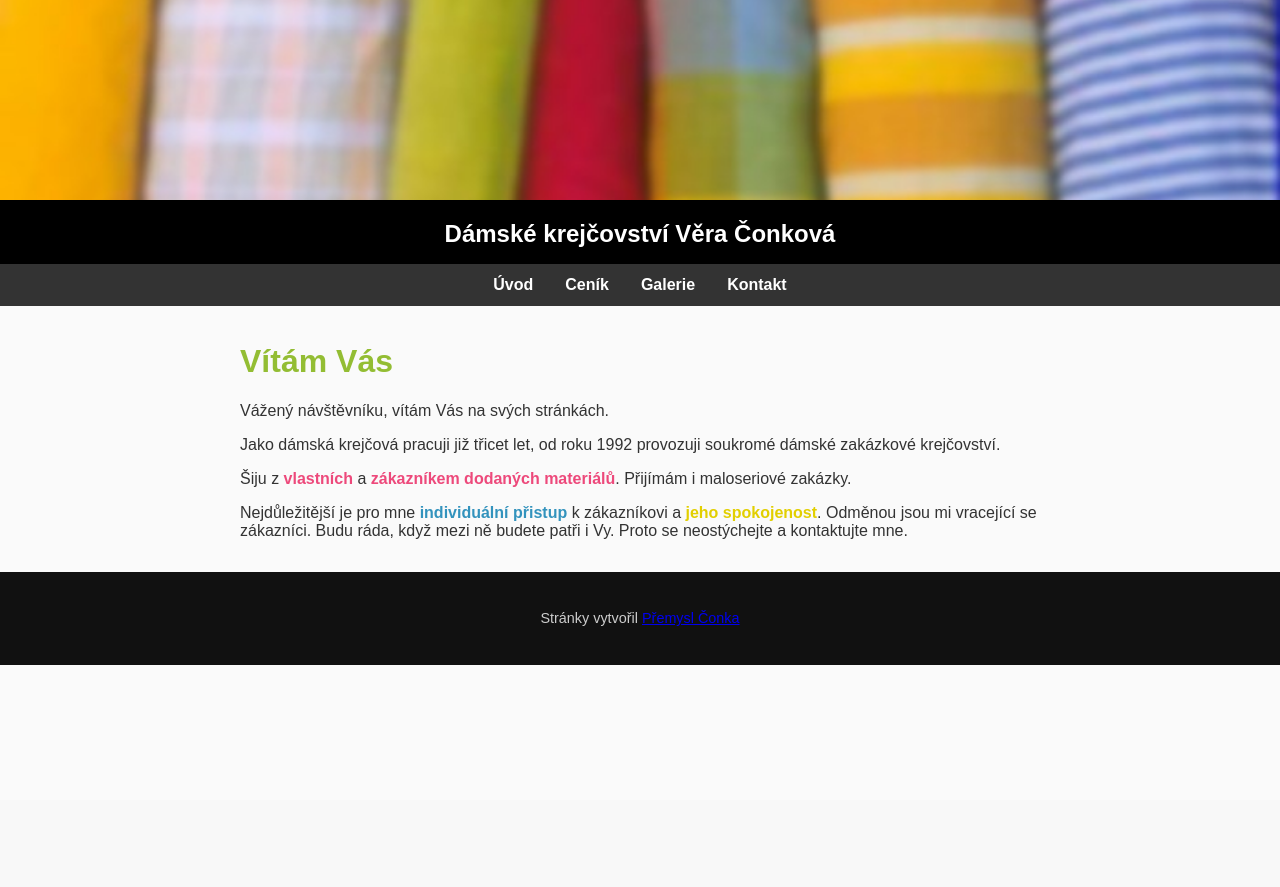
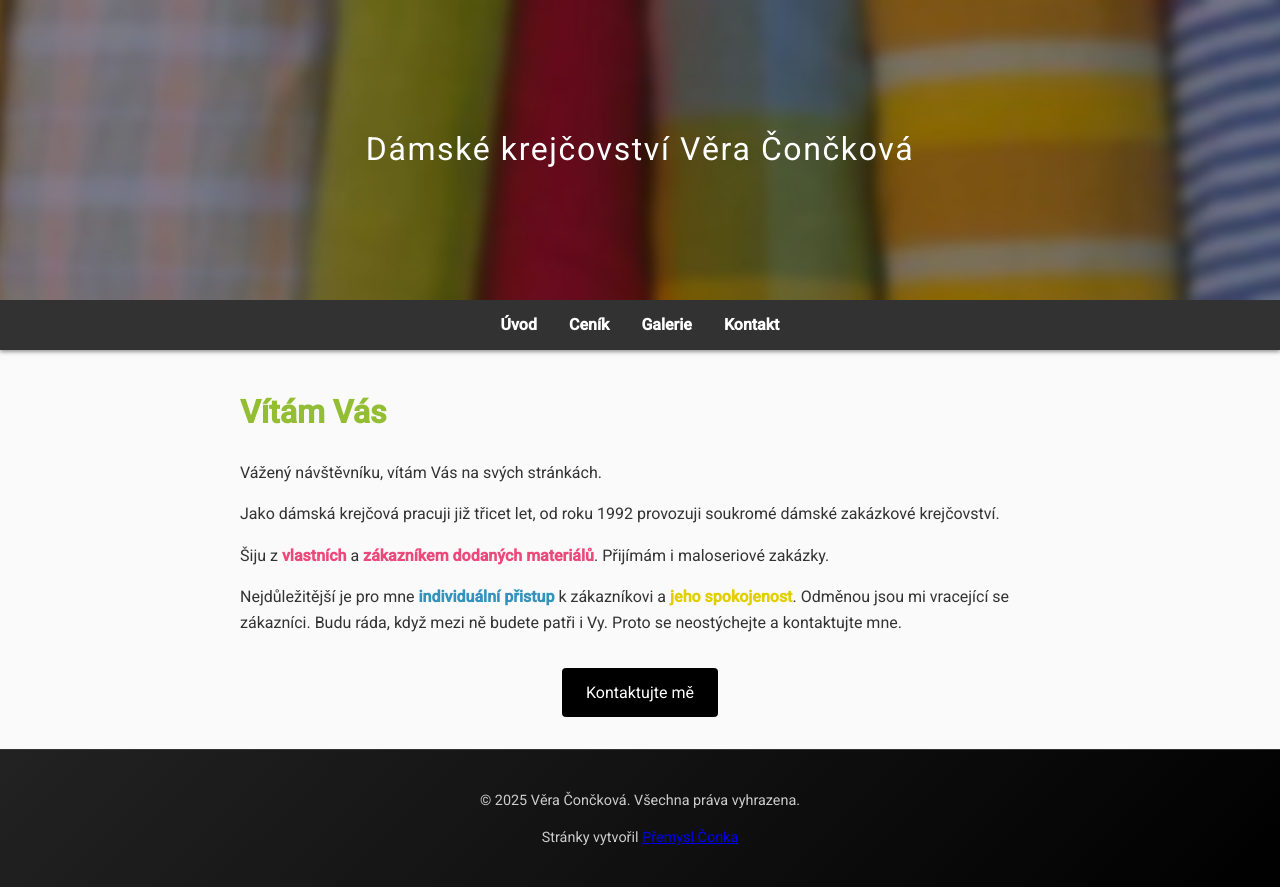
Before and after one commit to premac/conckova.cz, a PHP site: page /index.php in a window 1280 px wide. Before the commit the page ends 665 px from the top, so only its background shows below. Run offline with PHP 8.4, Linux system fonts and the light colour scheme.

Commit message:
Modernize site design

```diff
--- a/cenik.php
+++ b/cenik.php
@@ -1,4 +1,4 @@
-<?
+<?php
 include "header.php";
 ?>
 
@@ -35,6 +35,6 @@ include "header.php";
           **&nbsp;&nbsp;<span class="zelena">Sako + sukně + kalhoty</span>
         </p>
 
-<?
+<?php
 include "footer.php";
 ?>
--- a/footer.php
+++ b/footer.php
@@ -1,5 +1,6 @@
 </main>
 <footer>
+  <p>&copy; <?php echo date('Y'); ?> Věra Čončková. Všechna práva vyhrazena.</p>
   <p class="credits">Stránky vytvořil <a href="mailto:premysl@concka.com">Přemysl Čonka</a></p>
 </footer>
 </body>
--- a/galerie.php
+++ b/galerie.php
@@ -1,4 +1,4 @@
-<?
+<?php
 include "header.php";
 ?>
 
@@ -106,6 +106,6 @@ include "header.php";
           <img alt="" src="galerie/kabat.jpg" class="galerie">
         </p>
 
-<?
+<?php
 include "footer.php";
 ?>
--- a/header.php
+++ b/header.php
@@ -1,16 +1,22 @@
 <!DOCTYPE html>
 <html lang="cs">
 <head>
-  <meta charset="utf-8">
+  <meta charset="UTF-8">
   <meta name="viewport" content="width=device-width, initial-scale=1">
-  <title>Zakázkové dámské krejčovství Věry Čonkové</title>
+  <title>Zakázkové dámské krejčovství Věry Čončkové</title>
   <meta name="description" content="Zakázkové dámské krejčovství v regionu Opava a Ostrava">
+  <link rel="preconnect" href="https://fonts.googleapis.com">
+  <link rel="preconnect" href="https://fonts.gstatic.com" crossorigin>
+  <link href="https://fonts.googleapis.com/css2?family=Roboto:wght@300;400;500&display=swap" rel="stylesheet">
   <link rel="stylesheet" href="styles.css">
 </head>
 <body>
-<header>
-  <img src="img/title_2.jpg" alt="" class="hero">
-  <h1 class="site-title">Dámské krejčovství <span>Věra Čonková</span></h1>
+<header class="site-header">
+  <div class="hero-wrapper">
+    <img src="img/title_2.jpg" alt="">
+    <div class="overlay"></div>
+    <h1 class="site-title">Dámské krejčovství <span>Věra Čončková</span></h1>
+  </div>
   <nav>
     <ul>
       <li><a href="index.php">Úvod</a></li>
--- a/index.php
+++ b/index.php
@@ -1,4 +1,4 @@
-<?
+<?php
 include "header.php";
 ?>
 
@@ -20,6 +20,10 @@ include "header.php";
         Nejdůležitější je pro mne <span class="modra"><b>individuální přistup</b></span> k zákazníkovi a <span class="zluta"><b>jeho spokojenost</b></span>. Odměnou jsou mi vracející se zákazníci. Budu ráda, když mezi ně budete patři i Vy. Proto se neostýchejte a kontaktujte mne.
         </p>
 
-<?
+        <p style="text-align:center;">
+          <a href="kontakt.php" class="cta-button">Kontaktujte mě</a>
+        </p>
+
+<?php
 include "footer.php";
 ?>
--- a/kontakt.php
+++ b/kontakt.php
@@ -1,4 +1,4 @@
-<?
+<?php
 include "header.php";
 ?>
 
@@ -42,6 +42,6 @@ include "header.php";
         </p>
 
 
-<?
+<?php
 include "footer.php";
 ?>
--- a/styles.css
+++ b/styles.css
@@ -1,36 +1,57 @@
 body {
-  font-family: Arial, Helvetica, sans-serif;
+  font-family: 'Roboto', Arial, Helvetica, sans-serif;
   margin: 0;
   padding: 0;
   background: #fafafa;
   color: #333;
+  line-height: 1.6;
 }
 
-header {
-  background: #000;
+.site-header {
   color: #fff;
   text-align: center;
+  position: relative;
+}
+.site-header .hero-wrapper {
+  position: relative;
+  overflow: hidden;
+  height: 300px;
+}
+.site-header .hero-wrapper img {
+  width: 100%;
+  height: 100%;
+  object-fit: cover;
+  display: block;
+}
+.site-header .hero-wrapper .overlay {
+  position: absolute;
+  top: 0;
+  left: 0;
+  right: 0;
+  bottom: 0;
+  background: rgba(0, 0, 0, 0.45);
+}
+.site-header h1 {
+  margin: 0;
+  position: absolute;
+  top: 50%;
+  left: 50%;
+  transform: translate(-50%, -50%);
+  font-size: 2rem;
+  font-weight: 400;
+  letter-spacing: 0.05em;
 }
 
-.hero {
-  width: 100%;
-  max-height: 200px;
-  object-fit: cover;
-}
 
-header h1 {
-  margin: 0;
-  padding: 1rem 0;
-  font-size: 1.5rem;
-}
 
 nav ul {
   list-style: none;
   margin: 0;
   padding: 0;
-  background: #333;
+  background: rgba(0, 0, 0, 0.8);
   display: flex;
   justify-content: center;
+  box-shadow: 0 2px 4px rgba(0,0,0,0.4);
 }
 
 nav li {
@@ -65,9 +86,25 @@ main {
 footer {
   text-align: center;
   padding: 1.5rem;
-  background: #111;
+  background: linear-gradient(135deg, #222, #000);
   color: #ccc;
   font-size: 0.9em;
+  border-top: 1px solid #333;
+}
+
+.cta-button {
+  display: inline-block;
+  margin-top: 1rem;
+  padding: 0.75rem 1.5rem;
+  background: #000;
+  color: #fff;
+  text-decoration: none;
+  border-radius: 4px;
+  transition: background 0.3s ease;
+}
+.cta-button:hover,
+.cta-button:focus {
+  background: #333;
 }
 
 .ruzova { color: #ed497b; }
```
Also changed, not shown: README.md.
